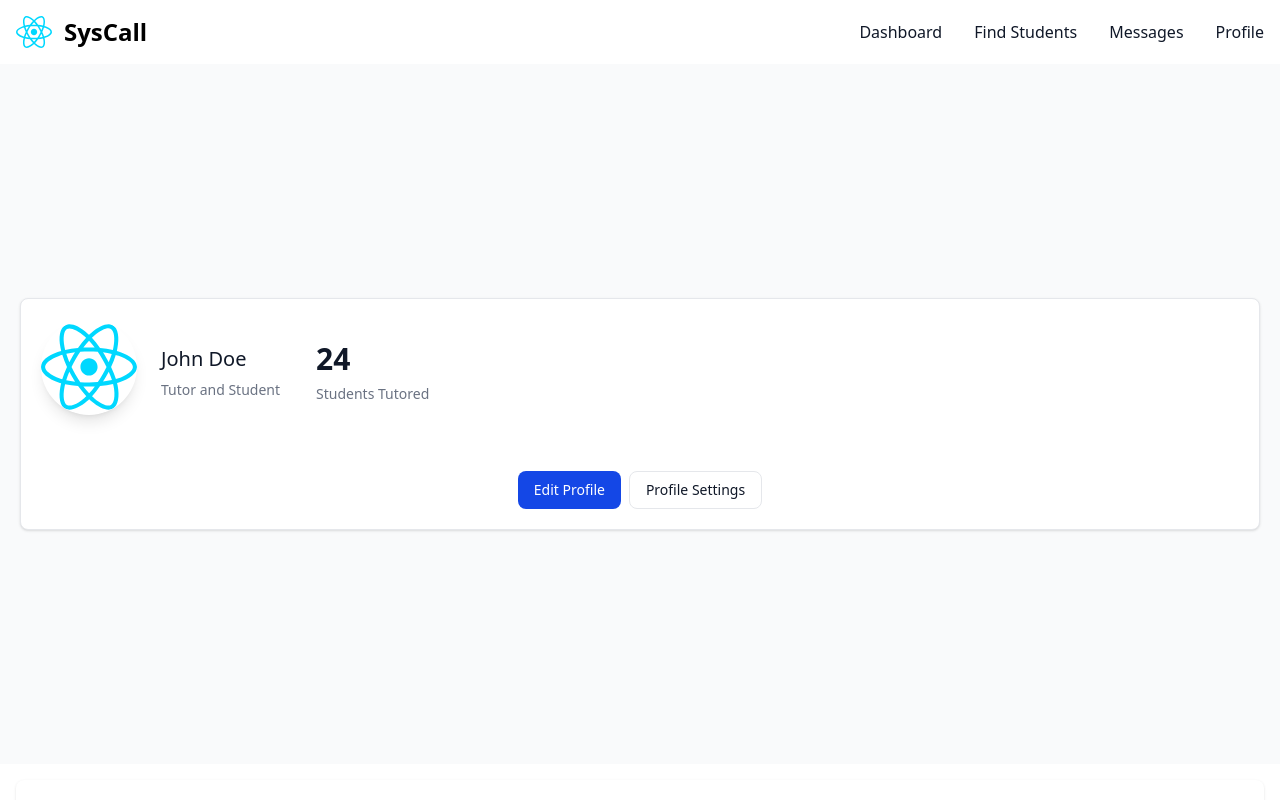
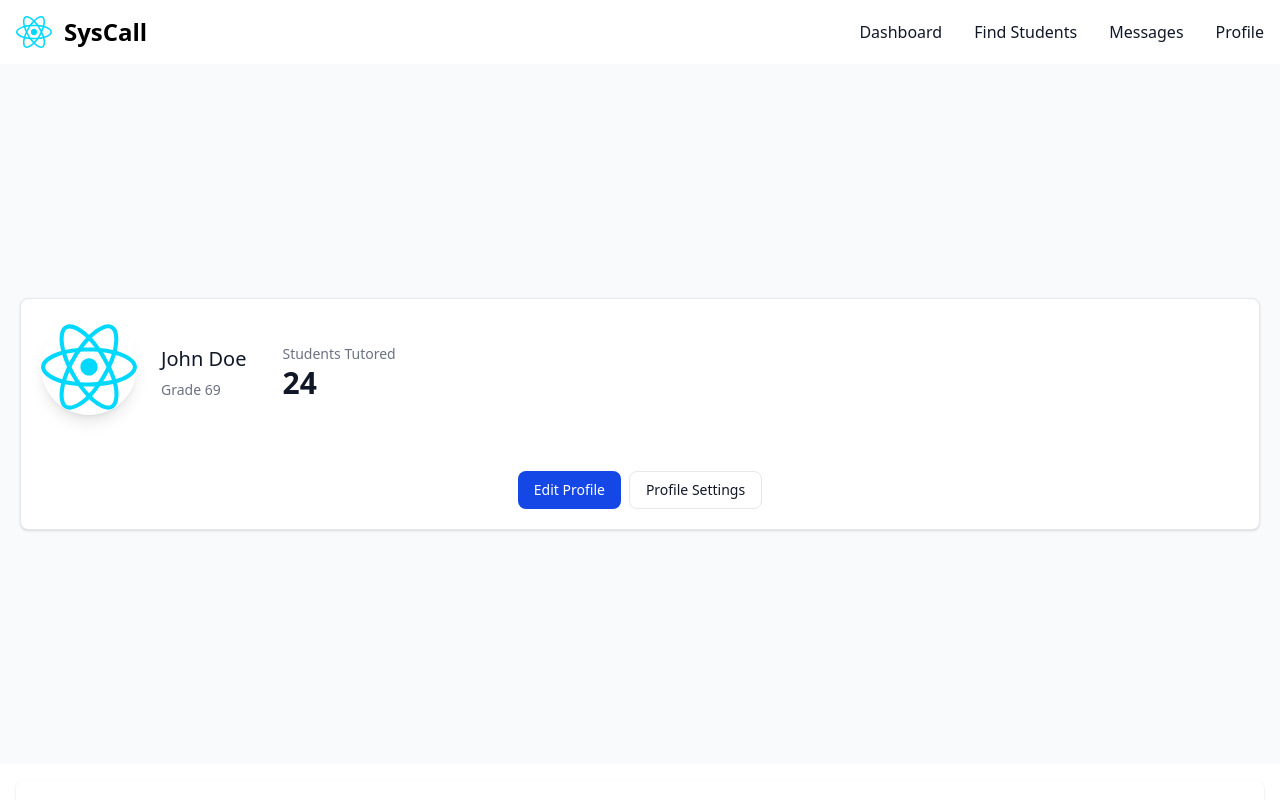
Before and after one commit to prmntr/yrhacks2025syscall, a React (Vite) app: page /profile in a window 1280 px wide. Shown: the top 800 px of the page. Built offline with nearby package versions, Linux system fonts and the light colour scheme.

Commit message:
chore: stuff

```diff
--- a/src/pages/Profile.tsx
+++ b/src/pages/Profile.tsx
@@ -12,11 +12,11 @@ function Profile() {
           {/* Name and Description */}
           <div className="ml-6">
             <h5 className="mb-1 text-xl font-medium text-gray-900 dark:text-white">John Doe</h5>
-            <span className="text-sm text-gray-500 dark:text-gray-400">Tutor and Student</span>
+            <span className="text-sm text-gray-500 dark:text-gray-400">Grade 69</span>
           </div>
           <div className="mx-9">
+            <span className="text-sm text-gray-500 dark:text-gray-400">Students Tutored</span>
             <h6 className="mb-1 text-3xl font-bold text-gray-900 dark:text-white">24</h6>
-            <span className="text-sm text-gray-500 dark:text-gray-400">Students Tutored</span>
           </div>
         </div>
         <div className="flex justify-center  md:mt-6 mb-5 mt-5">
```
